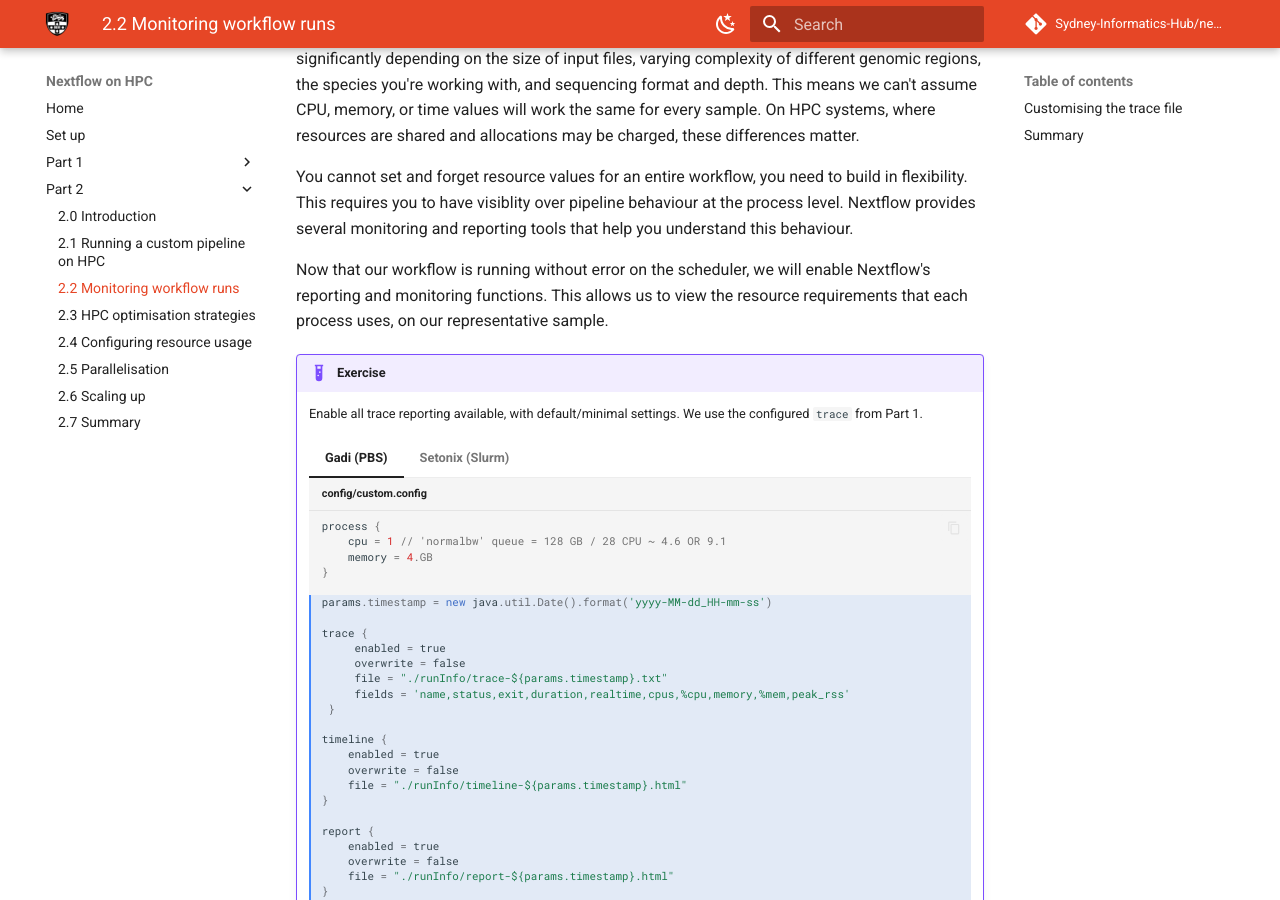
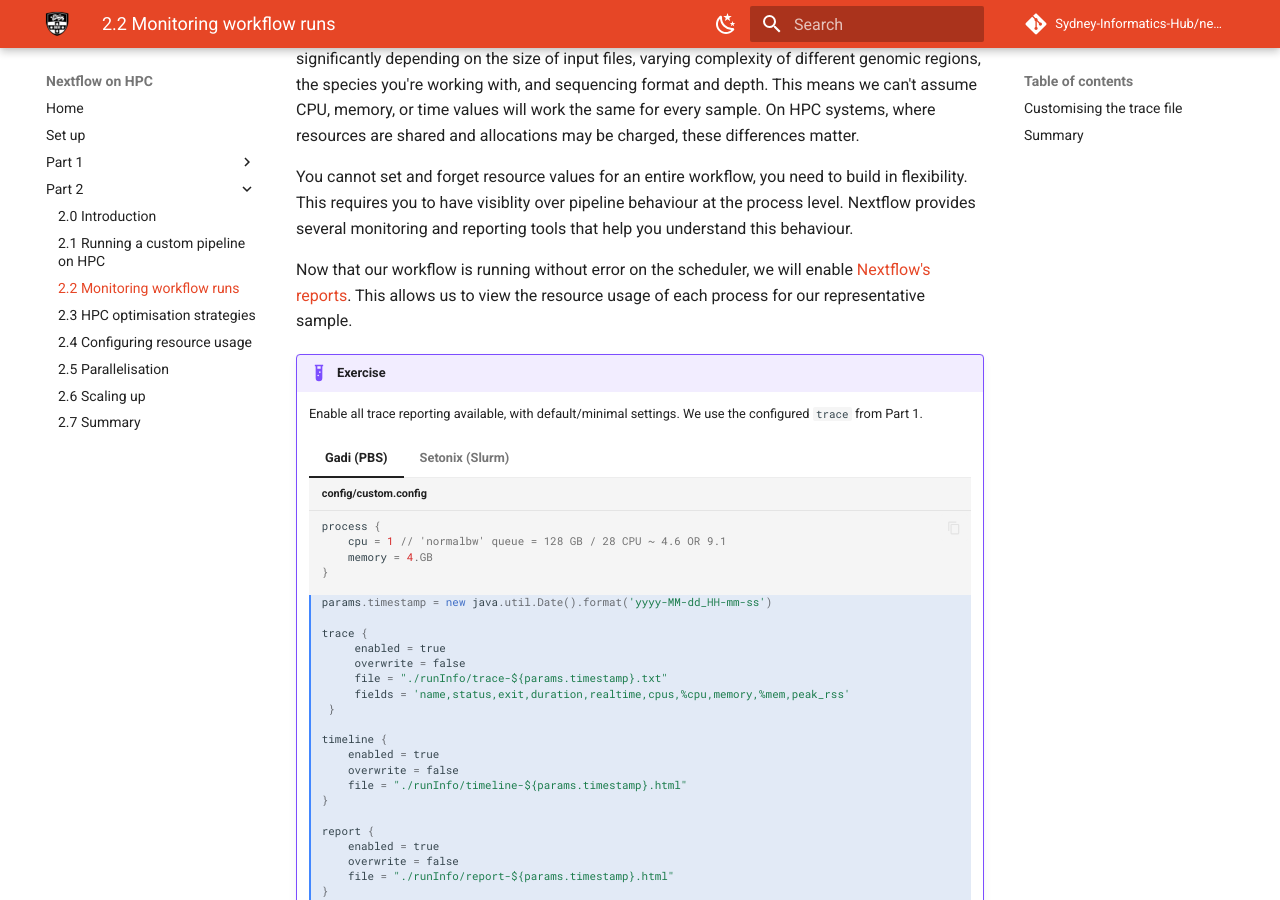
Before and after one commit to Sydney-Informatics-Hub/nextflow-hpc-workshop, an MkDocs documentation site: the page built from docs/part2/22_reporting.md, in a window 1280 px wide and 900 px high, scrolled down 337 px. Built offline with MkDocs 1.6.1 and Material for MkDocs 9.7.7, drawn with Linux system fonts in a browser that asks for light colours; comment, search, counter and statistics services are not loaded.

Commit message:
2.2 introduction to lesson

```diff
--- a/docs/part2/22_reporting.md
+++ b/docs/part2/22_reporting.md
@@ -11,7 +11,7 @@ In bioinformatics workflows, resource requirements are often not fixed. They can
 
 You cannot set and forget resource values for an entire workflow, you need to build in flexibility. This requires you to have visiblity over pipeline behaviour at the process level. Nextflow provides several monitoring and reporting tools that help you understand this behaviour.
 
-Now that our workflow is running without error on the scheduler, we will enable Nextflow's reporting and monitoring functions. This allows us to view the resource requirements that each process uses, on our representative sample.
+Now that our workflow is running without error on the scheduler, we will enable [Nextflow's reports](https://nextflow.io/docs/latest/reports.html). This allows us to view the resource usage of each process for our representative sample.
 
 !!! example "Exercise"
 
```
